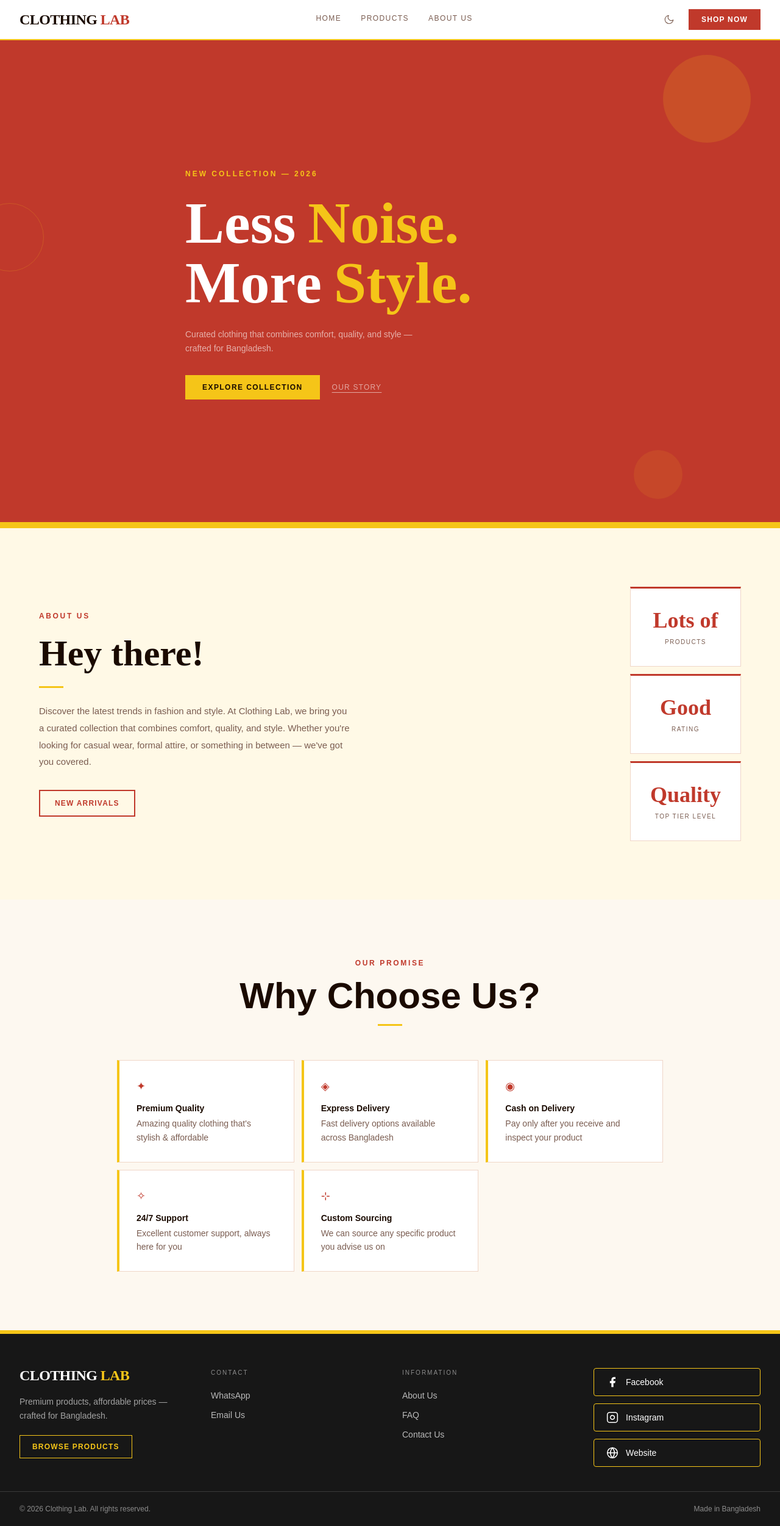
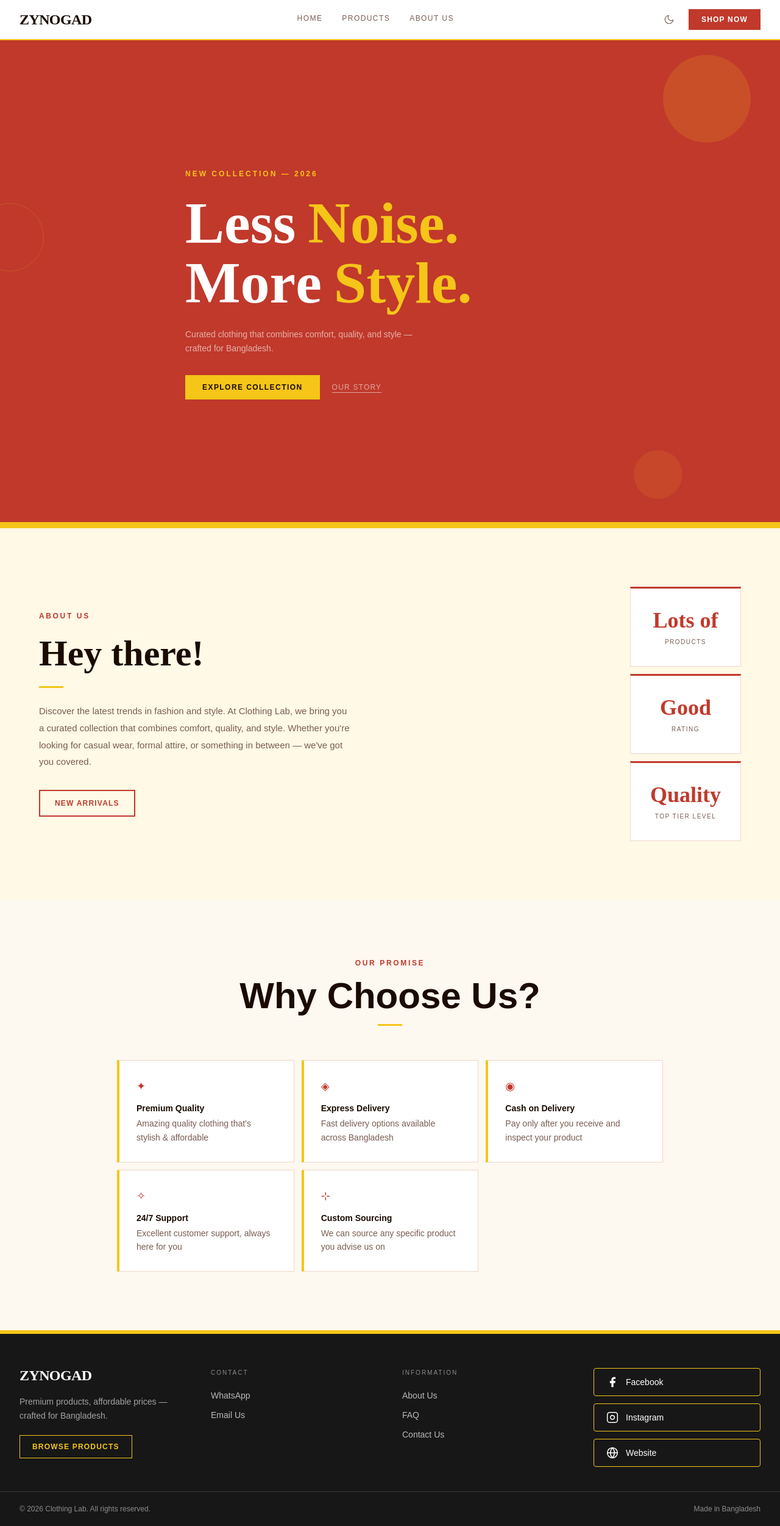
Before and after one commit to Juniorashraf02/clothingLab, a Next.js app: page / in a window 1280 px wide. Shown: the whole page at 61% size. Built offline with nearby package versions, Linux system fonts and the light colour scheme.

Commit message:
name changed

```diff
--- a/components/Footer.tsx
+++ b/components/Footer.tsx
@@ -53,8 +53,8 @@ export default function Footer() {
               style={{ fontFamily: "'Cormorant Garamond', serif" }}
               className="text-white font-black text-2xl tracking-tight leading-none"
             >
-              CLOTHING{' '}
-              <span className="text-[#F5C518] dark:text-[#B8955A]">LAB</span>
+              ZYNOGAD{' '}
+              <span className="text-[#F5C518] dark:text-[#B8955A]"></span>
             </span>
             <p className="text-sm text-white/60 dark:text-white/40 leading-relaxed">
               Premium products, affordable prices — crafted for Bangladesh.
--- a/components/Navbar.tsx
+++ b/components/Navbar.tsx
@@ -27,8 +27,8 @@ export default function Navbar() {
               style={{ fontFamily: "'Cormorant Garamond', serif" }}
               className="font-black text-2xl tracking-tight leading-none text-[#1A0A00] dark:text-[#F7F3EE]"
             >
-              CLOTHING{' '}
-              <span className="text-[#C0392B] dark:text-[#B8955A]">LAB</span>
+              ZYNOGAD{' '}
+              <span className="text-[#C0392B] dark:text-[#B8955A]"></span>
             </span>
           </a>
 
```
